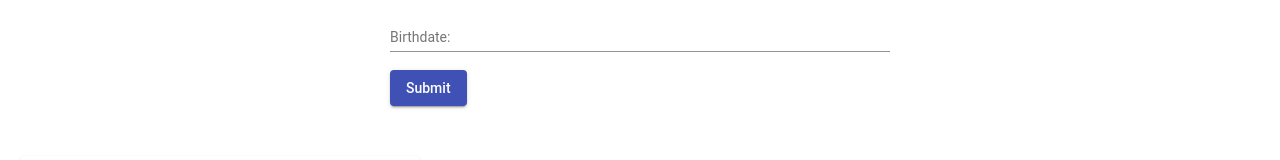
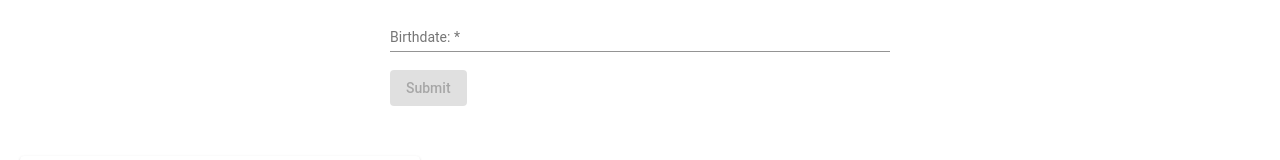
Before and after one commit to Kriordan/birthday-rolodex, an Angular app: page / in a window 1280 px wide. Shown: the part 250-410 px from the top of the page. Built offline with nearby package versions, Linux system fonts and the light colour scheme.

Commit message:
Add form validation for personForm

```diff
--- a/src/app/app.component.ts
+++ b/src/app/app.component.ts
@@ -1,5 +1,5 @@
 import { Component } from '@angular/core';
-import { FormGroup, FormControl } from '@angular/forms';
+import { FormGroup, FormControl, Validators } from '@angular/forms';
 
 @Component({
   selector: 'app-root',
@@ -15,12 +15,13 @@ export class AppComponent {
     },
   ];
   personForm = new FormGroup({
-    firstName: new FormControl(''),
-    lastName: new FormControl(''),
-    birthdate: new FormControl(''),
+    firstName: new FormControl('', Validators.required),
+    lastName: new FormControl('', Validators.required),
+    birthdate: new FormControl('', Validators.required),
   });
 
   onSubmit() {
     console.warn(this.personForm.value);
+    console.warn(this.personForm.status);
   }
 }
```
